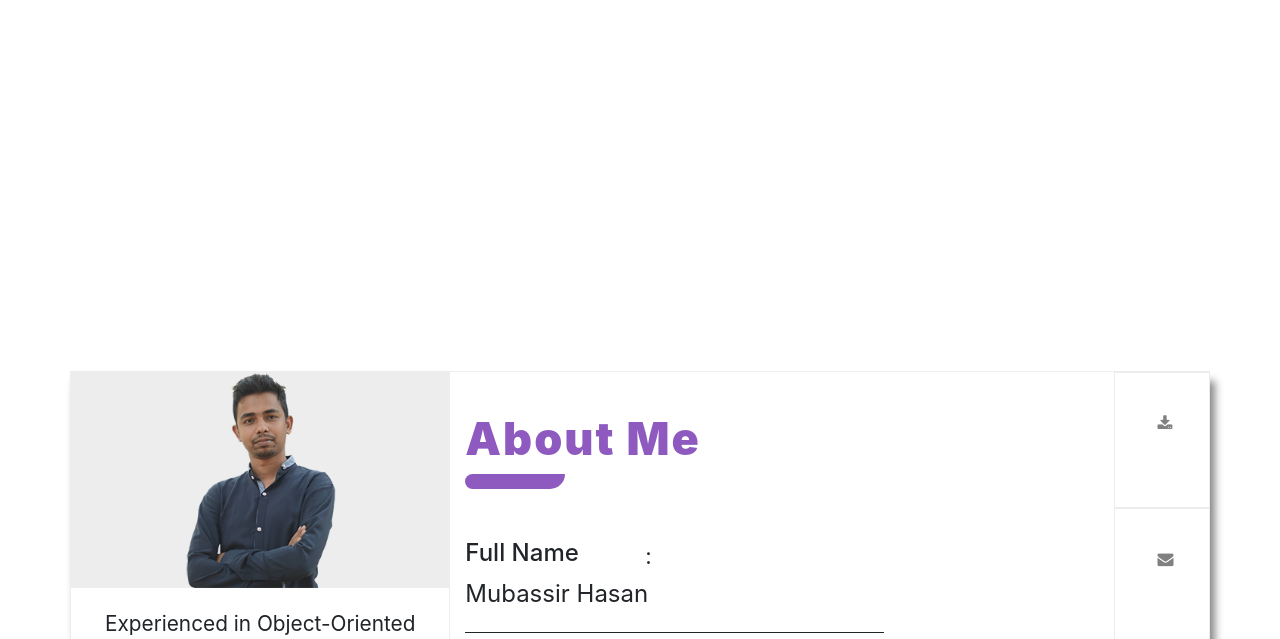
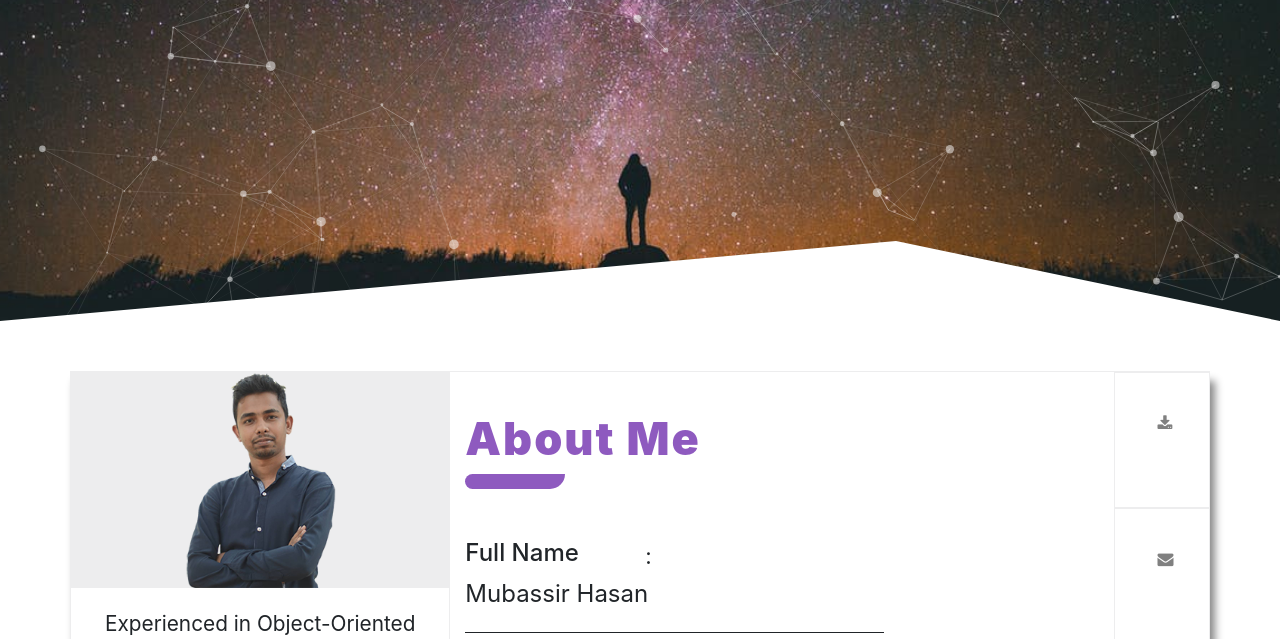
Before and after one commit to mubassir-hasan/resume, a plain HTML site: page index.html in a window 1280 px wide. Shown: the part 407-1046 px from the top of the page. Drawn offline with nearby package versions, Linux system fonts and the light colour scheme.

Commit message:
background image added

```diff
--- a/css/style.css
+++ b/css/style.css
@@ -14,7 +14,7 @@ background: linear-gradient(to bottom,#054a61,#0994c3)
 .welcome-area{
 
   background-color: #000022;
-  background: url('images/b.jpg') no-repeat center center ;
+  background: url('../images/b.jpg') no-repeat center center ;
 
   -webkit-background-size: cover;
   -moz-background-size: cover;
```
